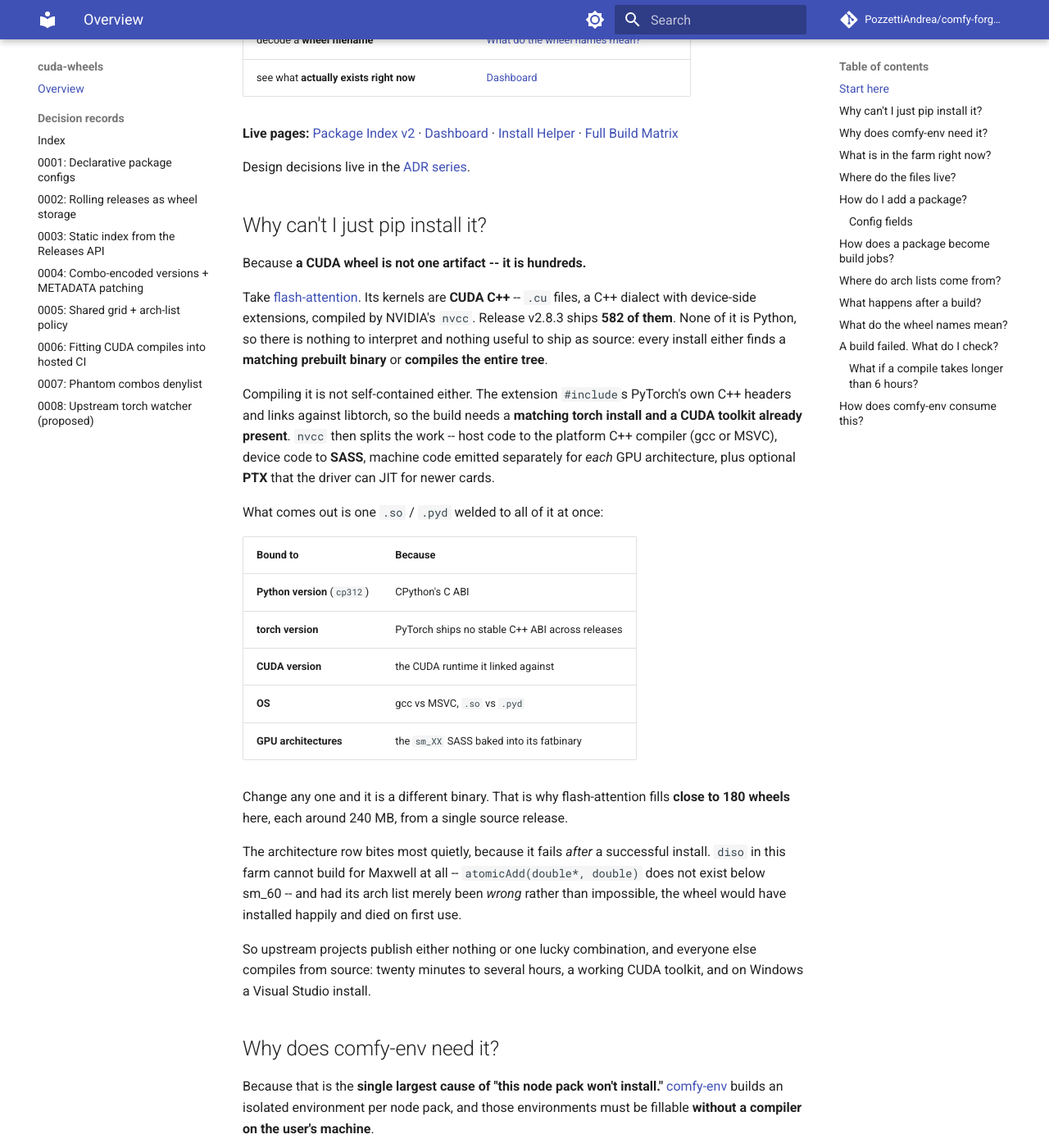
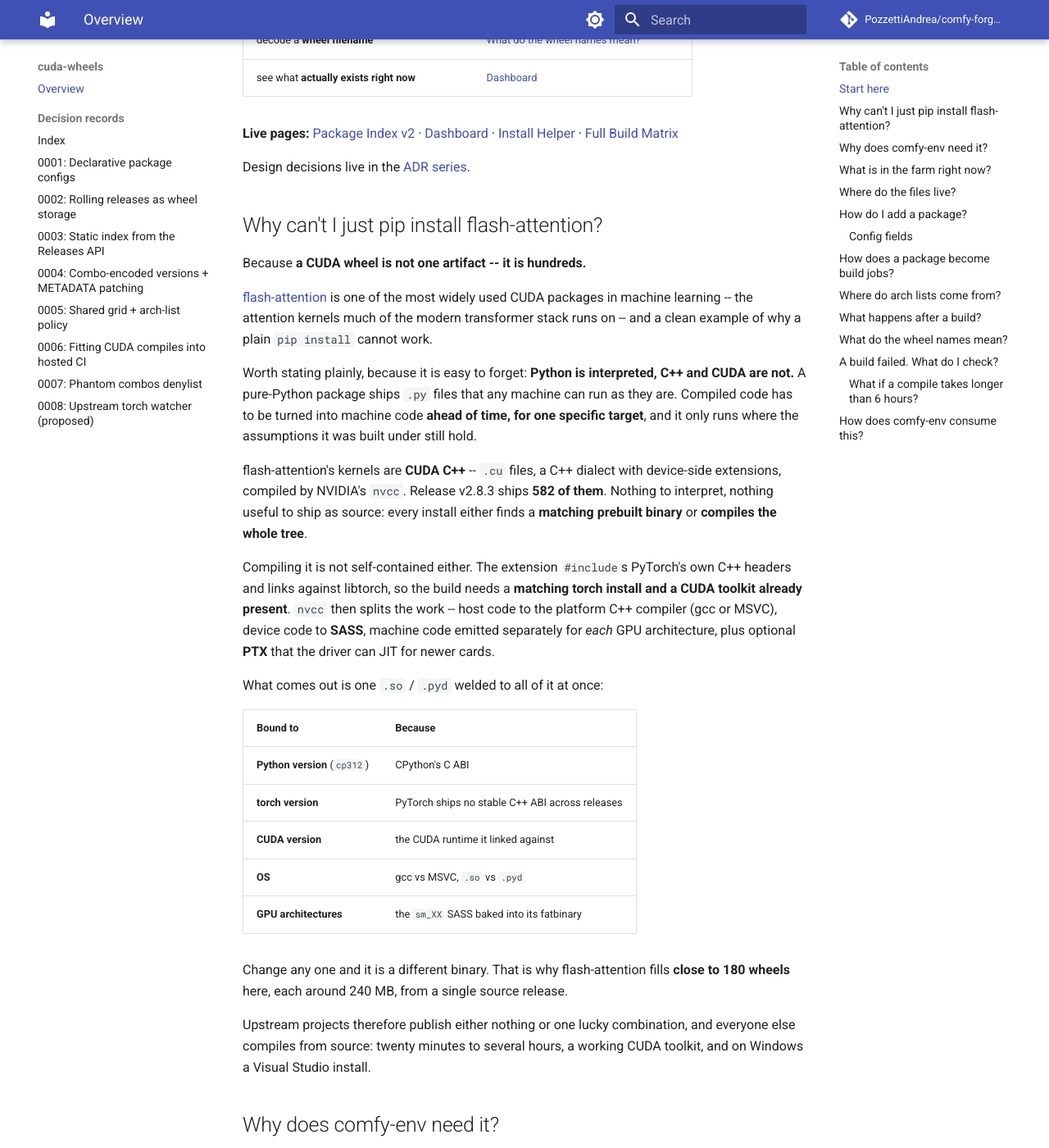
Before and after one commit to Comfy-Forge/comfy-forge-docs, an MkDocs documentation site: the page built from docs/cuda-wheels/index.md, in a window 1280 px wide and 1400 px high, scrolled down 695 px. Shown: the whole window at 82% size. Built offline with MkDocs 1.6.1 and Material for MkDocs 9.7.7, drawn with Linux system fonts in a browser that asks for light colours; comment, search, counter and statistics services are not loaded; some of the changed text lies outside the part shown.

Commit message:
cuda-wheels: name the package in the heading, and say why compiled differs
"Why can't I just pip install it?" is abstract, and "it" is nothing anyone
searches for. The heading now names the package people actually hit this
with: "Why can't I just pip install flash-attention?" Both inbound anchors
updated.

Introduces flash-attention as what it is -- one of the most widely used CUDA
packages in ML -- rather than assuming the reader recognises the name.

Adds the step the section skipped: Python is interpreted, C++ and CUDA are
not. A pure-Python package ships .py files any machine runs as-is; compiled
code is machine code produced ahead of time for one target and only runs
where its assumptions hold. Without that, "582 .cu files means it must
compile" only lands for readers who already knew.

Moves the diso/atomicAdd case to "Where do arch lists come from?", where it
illustrates the section's own point about silent failure, and keeps the
opening section within one screen. Cross-link retargeted.

```diff
--- a/docs/cuda-wheels/index.md
+++ b/docs/cuda-wheels/index.md
@@ -13,7 +13,7 @@
 
 | I want to... | Go to |
 |---|---|
-| understand **why prebuilt wheels are needed** | [Why can't I just pip install it?](#why-cant-i-just-pip-install-it) |
+| understand **why prebuilt wheels are needed** | [Why can't I just pip install flash-attention?](#why-cant-i-just-pip-install-flash-attention) |
 | **add a new package** to the farm | [How do I add a package?](#how-do-i-add-a-package) |
 | find out **why my combination wasn't built** | [How does a package become build jobs?](#how-does-a-package-become-build-jobs) |
 | **fix a failed build** | [A build failed. What do I check?](#a-build-failed-what-do-i-check) |
@@ -27,16 +27,26 @@
 
 Design decisions live in the [ADR series](adr/index.md).
 
-## Why can't I just pip install it?
+## Why can't I just pip install flash-attention?
 
 Because **a CUDA wheel is not one artifact -- it is hundreds.**
 
-Take [flash-attention](https://github.com/Dao-AILab/flash-attention). Its
-kernels are **CUDA C++** -- `.cu` files, a C++ dialect with device-side
-extensions, compiled by NVIDIA's `nvcc`. Release v2.8.3 ships **582 of them**.
-None of it is Python, so there is nothing to interpret and nothing useful to
-ship as source: every install either finds a **matching prebuilt binary** or
-**compiles the entire tree**.
+[flash-attention](https://github.com/Dao-AILab/flash-attention) is one of the
+most widely used CUDA packages in machine learning -- the attention kernels
+much of the modern transformer stack runs on -- and a clean example of why a
+plain `pip install` cannot work.
+
+Worth stating plainly, because it is easy to forget: **Python is interpreted,
+C++ and CUDA are not.** A pure-Python package ships `.py` files that any
+machine can run as they are. Compiled code has to be turned into machine code
+**ahead of time, for one specific target**, and it only runs where the
+assumptions it was built under still hold.
+
+flash-attention's kernels are **CUDA C++** -- `.cu` files, a C++ dialect with
+device-side extensions, compiled by NVIDIA's `nvcc`. Release v2.8.3 ships
+**582 of them**. Nothing to interpret, nothing useful to ship as source: every
+install either finds a **matching prebuilt binary** or **compiles the whole
+tree**.
 
 Compiling it is not self-contained either. The extension `#include`s PyTorch's
 own C++ headers and links against libtorch, so the build needs a **matching
@@ -58,15 +68,9 @@
 Change any one and it is a different binary. That is why flash-attention fills
 **close to 180 wheels** here, each around 240 MB, from a single source release.
 
-The architecture row bites most quietly, because it fails *after* a successful
-install. `diso` in this farm cannot build for Maxwell at all --
-`atomicAdd(double*, double)` does not exist below sm_60 -- and had its arch
-list merely been *wrong* rather than impossible, the wheel would have installed
-happily and died on first use.
-
-So upstream projects publish either nothing or one lucky combination, and
-everyone else compiles from source: twenty minutes to several hours, a working
-CUDA toolkit, and on Windows a Visual Studio install.
+Upstream projects therefore publish either nothing or one lucky combination,
+and everyone else compiles from source: twenty minutes to several hours, a
+working CUDA toolkit, and on Windows a Visual Studio install.
 
 ## Why does comfy-env need it?
 
@@ -232,7 +236,13 @@
 ## Where do arch lists come from?
 
 `TORCH_CUDA_ARCH_LIST` decides which GPU architectures are compiled in, and
-getting it wrong is **silent** -- so it is not guessed.
+getting it wrong is **silent** -- it fails *after* a successful install. A real
+case from this farm: `diso` cannot build for Maxwell at all, because
+`atomicAdd(double*, double)` does not exist below sm_60. Had its arch list
+merely been *wrong* rather than impossible, the wheel would have installed
+happily and died on first use.
+
+So the list is not guessed.
 `fetch_pytorch_arch_lists.py` pulls PyTorch's own `.ci/manywheel/build_cuda.sh`
 at each release tag, evaluates the relevant `case ${CUDA_VERSION}` block in
 bash, and reads the result. That is the authoritative answer for what a
@@ -324,7 +334,7 @@
 If a failure is clustered by CUDA version rather than scattered, suspect the
 **arch list** -- the cu124 and cu126 default lists start at sm_50, and older
 GPU architectures lack primitives newer code assumes (see the `diso` /
-`atomicAdd` case [above](#why-cant-i-just-pip-install-it)).
+`atomicAdd` case [above](#where-do-arch-lists-come-from)).
 
 ### What if a compile takes longer than 6 hours?
 
```
